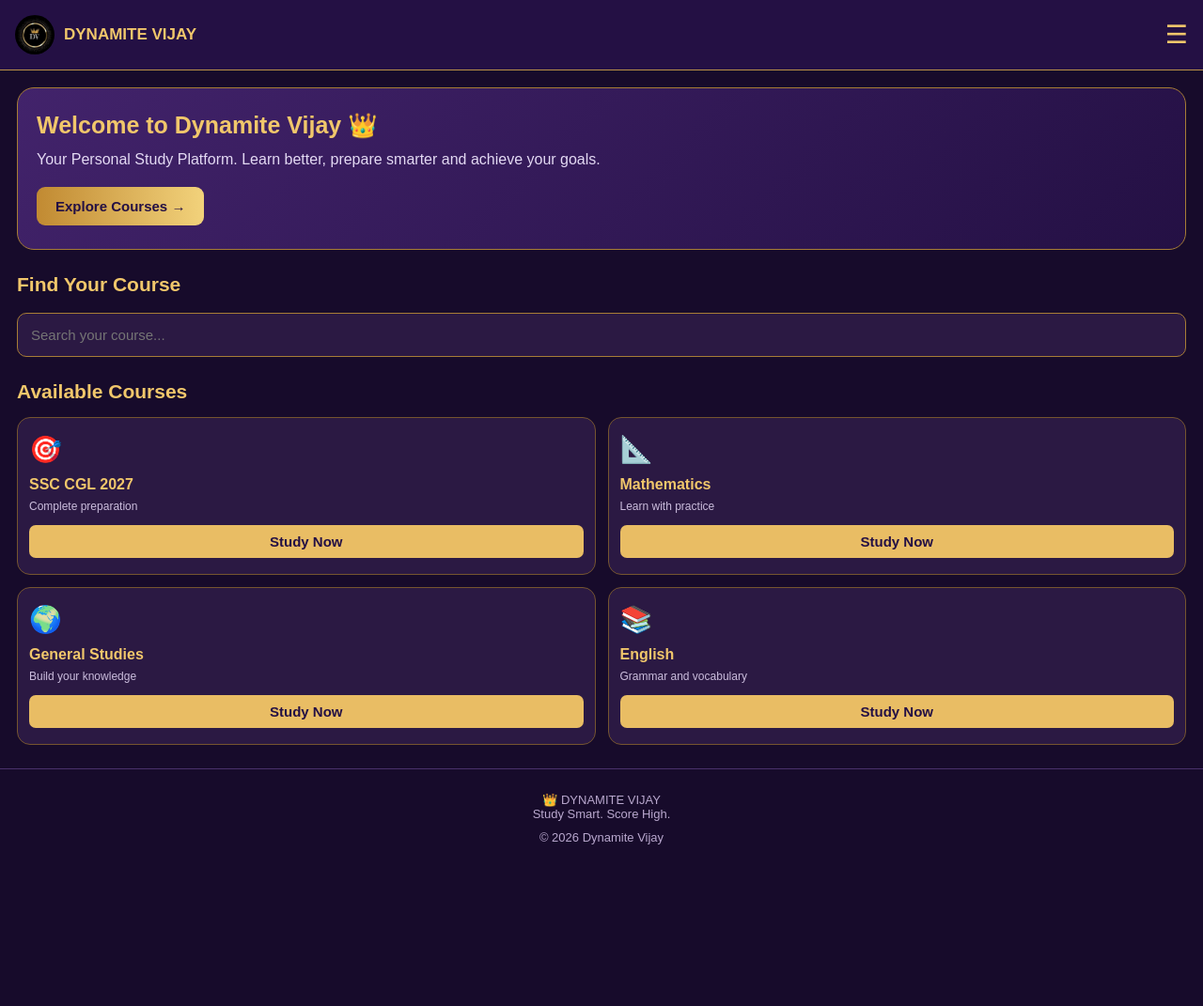
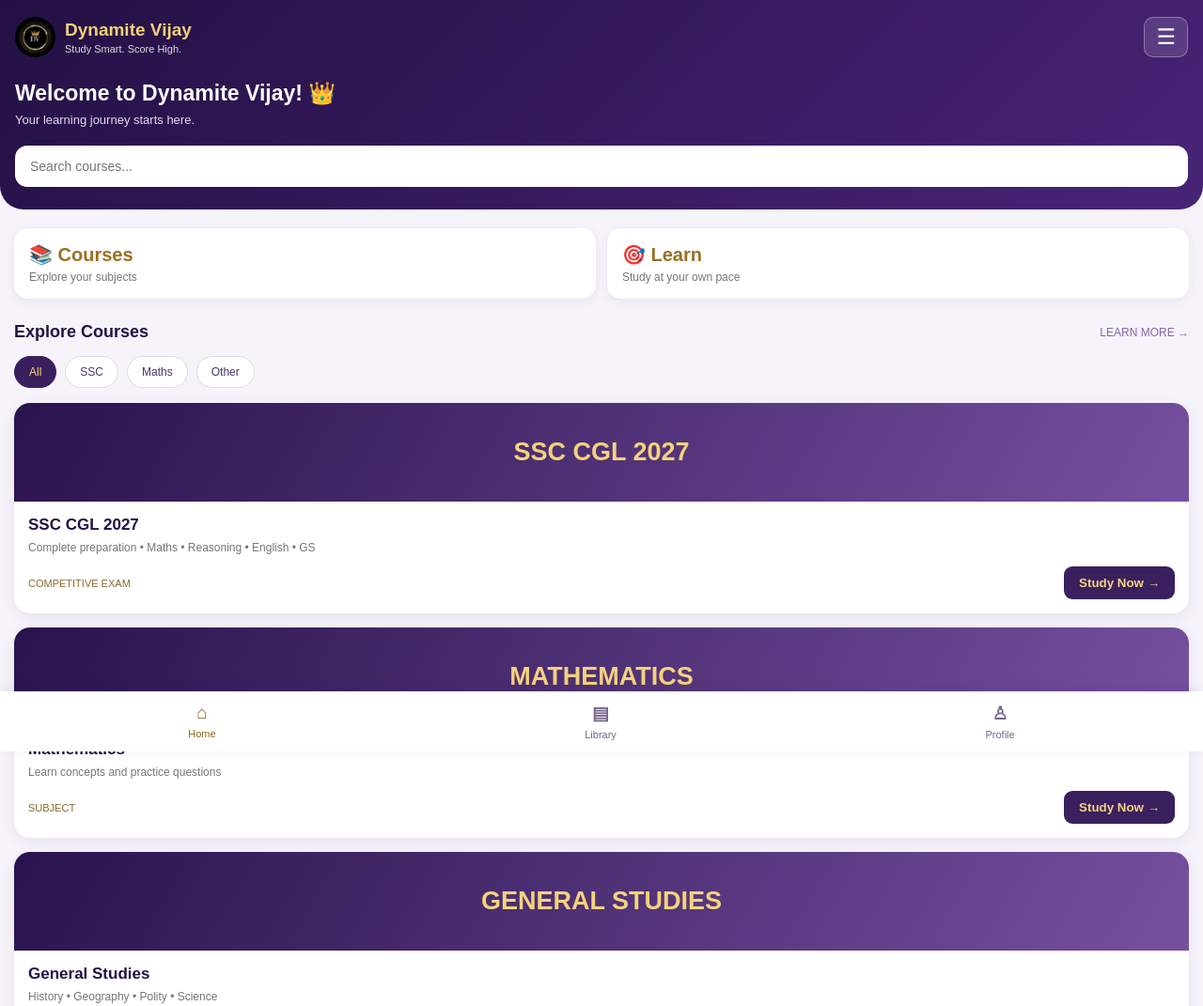
Before and after one commit to Vijay-byted/dynamite-vijay, a plain HTML site: page index.html in a window 1280 px wide. Shown: the top 1071 px of the page at 94% size. Before the commit the page ends 924 px from the top, so only its background shows below. Drawn offline with Linux system fonts and the light colour scheme.

Commit message:
Update index.html

```diff
--- a/index.html
+++ b/index.html
@@ -1,473 +1,354 @@
-
 <!DOCTYPE html>
 <html lang="en">
 <head>
 <meta charset="UTF-8">
 <meta name="viewport" content="width=device-width, initial-scale=1.0">
 <meta name="theme-color" content="#241044">
-  <meta name="description" content="Dynamite Vijay - Your Personal Study Platform">
 <link rel="manifest" href="./manifest.json">
 <title>Dynamite Vijay</title>
 
 <style>
-    * {
-      margin: 0;
-      padding: 0;
-      box-sizing: border-box;
-      font-family: Arial, sans-serif;
+*{margin:0;padding:0;box-sizing:border-box}
+body{
+  font-family:Arial,sans-serif;
+  background:#f6f3fb;
+  color:#241044;
+  padding-bottom:85px;
 }
-
-    body {
-      background: #170b2b;
-      color: white;
-      min-height: 100vh;
+header{
+  background:linear-gradient(135deg,#241044,#482477);
+  color:white;padding:18px 16px 24px;
+  border-radius:0 0 25px 25px;
 }
-
-    button {
-      cursor: pointer;
-      border: none;
-      font-size: 15px;
+.top{display:flex;align-items:center;justify-content:space-between}
+.brand{display:flex;align-items:center;gap:10px}
+.brand img{width:43px;height:43px;border-radius:50%;object-fit:cover}
+.brand h2{font-size:19px;color:#f3d27a}
+.brand small{display:block;color:#ddd;font-size:11px;margin-top:3px}
+.menu{
+  background:#ffffff20;border:1px solid #ffffff50;
+  color:white;font-size:23px;padding:7px 12px;border-radius:10px;
 }
-
-    /* Splash Screen */
-    #splash {
-      position: fixed;
-      inset: 0;
-      z-index: 1000;
-      background: linear-gradient(145deg, #170b2b, #38205d);
-      display: flex;
-      flex-direction: column;
-      align-items: center;
-      justify-content: center;
-      transition: opacity .5s ease;
+.welcome{margin-top:25px}
+.welcome h1{font-size:23px;margin-bottom:7px}
+.welcome p{font-size:13px;color:#e4d9f5}
+.search{margin-top:20px}
+.search input{
+  width:100%;padding:14px 16px;border:0;
+  border-radius:13px;font-size:14px;outline:none;
 }
-
-    #splash img {
-      width: 170px;
-      height: 170px;
-      object-fit: contain;
-      border-radius: 50%;
-      box-shadow: 0 0 35px #d5a64255;
+main{padding:20px 15px}
+.section-head{
+  display:flex;justify-content:space-between;
+  align-items:center;margin:8px 0 15px;
 }
-
-    #splash h1 {
-      color: #f1c76b;
-      margin-top: 22px;
-      font-size: 27px;
-      letter-spacing: 2px;
+.section-head h2{font-size:18px}
+.section-head span{font-size:12px;color:#8765ae}
+.stats{
+  display:grid;grid-template-columns:repeat(2,1fr);
+  gap:12px;margin-bottom:25px;
 }
-
-    #splash p {
-      color: #ddd0f4;
-      margin-top: 10px;
-      letter-spacing: 1px;
+.stat{
+  background:white;padding:16px;border-radius:15px;
+  box-shadow:0 3px 12px #24104410;
 }
-
-    .loader {
-      width: 35px;
-      height: 35px;
-      border: 3px solid #ffffff33;
-      border-top-color: #e8bd60;
-      border-radius: 50%;
-      margin-top: 35px;
-      animation: spin 1s linear infinite;
+.stat b{font-size:20px;color:#9a7020}
+.stat p{font-size:12px;color:#777;margin-top:5px}
+.filters{display:flex;gap:9px;overflow:auto;margin-bottom:16px}
+.filter{
+  white-space:nowrap;padding:9px 15px;border-radius:20px;
+  border:1px solid #ddd;background:white;color:#4b356b;
+  font-size:12px;
 }
-
-    @keyframes spin {
-      to { transform: rotate(360deg); }
+.filter.active{background:#39205d;color:#f5d47d;border-color:#39205d}
+.courses{display:grid;grid-template-columns:1fr;gap:15px}
+.course{
+  background:white;border-radius:17px;overflow:hidden;
+  box-shadow:0 4px 15px #24104412;
 }
-
-    /* Main App */
-    header {
-      background: #241044;
-      padding: 16px;
-      display: flex;
-      align-items: center;
-      justify-content: space-between;
-      border-bottom: 1px solid #b99148;
-      position: sticky;
-      top: 0;
-      z-index: 10;
+.course-banner{
+  height:105px;background:linear-gradient(120deg,#29134d,#7650a0);
+  display:flex;align-items:center;justify-content:center;
+  color:#f4d27c;font-size:27px;font-weight:bold;
 }
-
-    .brand {
-      display: flex;
-      align-items: center;
-      gap: 10px;
-      color: #f1c76b;
-      font-weight: bold;
-      font-size: 17px;
+.course-info{padding:15px}
+.course-info h3{font-size:17px;margin-bottom:7px}
+.course-info p{font-size:12px;color:#777;margin-bottom:13px}
+.course-bottom{display:flex;align-items:center;justify-content:space-between}
+.course-bottom small{color:#8b6b2d;font-size:11px}
+.study-btn{
+  background:#3a205e;color:#f5d47d;border:0;
+  padding:10px 16px;border-radius:9px;font-weight:bold;
 }
-
-    .brand img {
-      width: 42px;
-      height: 42px;
-      object-fit: contain;
-      border-radius: 50%;
+.gold-box{
+  background:linear-gradient(120deg,#39205d,#64418b);
+  color:white;padding:20px;border-radius:17px;margin:22px 0;
 }
-
-    .menu-btn {
-      color: #f1c76b;
-      background: transparent;
-      font-size: 27px;
+.gold-box h3{color:#f5d47d;margin-bottom:7px}
+.gold-box p{font-size:12px;color:#eee;line-height:1.5}
+.page{display:none}
+.page.active{display:block}
+.back{
+  border:0;background:#39205d;color:#f5d47d;
+  padding:10px 15px;border-radius:9px;margin-bottom:18px;
 }
-
-    .hero {
-      margin: 18px;
-      padding: 25px 20px;
-      border: 1px solid #a77d36;
-      border-radius: 18px;
-      background: linear-gradient(135deg, #42236b, #241044);
+.lecture{
+  background:white;padding:16px;border-radius:12px;
+  margin:10px 0;display:flex;justify-content:space-between;
+  align-items:center;font-size:14px;
 }
-
-    .hero h2 {
-      color: #f1c76b;
-      font-size: 25px;
-      margin-bottom: 10px;
+.lecture button{
+  background:#39205d;color:#f5d47d;border:0;
+  padding:8px 12px;border-radius:8px;
 }
-
-    .hero p {
-      color: #e3d9f3;
-      line-height: 1.5;
+.bottom{
+  position:fixed;bottom:0;left:0;width:100%;
+  background:white;display:flex;justify-content:space-around;
+  padding:12px 4px calc(12px + env(safe-area-inset-bottom));
+  box-shadow:0 -3px 15px #00000012;z-index:5;
 }
-
-    .hero button, .gold-btn {
-      background: linear-gradient(90deg, #c18a32, #f2d27b);
-      color: #241044;
-      font-weight: bold;
-      padding: 12px 20px;
-      border-radius: 9px;
-      margin-top: 17px;
+.bottom button{
+  border:0;background:none;color:#76668c;
+  font-size:11px;display:flex;flex-direction:column;
+  align-items:center;gap:5px;
 }
-
-    .section-title {
-      margin: 25px 18px 15px;
-      color: #f1c76b;
-      font-size: 21px;
+.bottom button strong{font-size:19px}
+.bottom button.active{color:#8b641d}
+.drawer-bg{
+  display:none;position:fixed;inset:0;background:#0008;z-index:10;
 }
-
-    .search {
-      margin: 18px;
+.drawer{
+  width:78%;max-width:300px;height:100%;
+  background:#241044;color:white;padding:25px 18px;
 }
-
-    .search input {
-      width: 100%;
-      padding: 14px;
-      border-radius: 10px;
-      border: 1px solid #a77d36;
-      background: #2b1943;
-      color: white;
-      outline: none;
-      font-size: 15px;
+.drawer img{width:65px;height:65px;border-radius:50%;margin-bottom:12px}
+.drawer h2{color:#f5d47d;font-size:19px;margin-bottom:5px}
+.drawer p{font-size:12px;color:#ddd;margin-bottom:25px}
+.drawer button{
+  display:block;width:100%;text-align:left;
+  background:#ffffff12;color:white;border:0;
+  padding:14px;margin:8px 0;border-radius:9px;
 }
-
-    .courses {
-      display: grid;
-      grid-template-columns: repeat(2, 1fr);
-      gap: 13px;
-      padding: 0 18px 25px;
-    }
-
-    .course {
-      background: #2b1943;
-      border: 1px solid #75552f;
-      border-radius: 14px;
-      padding: 17px 12px;
-      min-height: 145px;
-    }
-
-    .course .emoji {
-      font-size: 28px;
-      margin-bottom: 12px;
-    }
-
-    .course h3 {
-      color: #f1c76b;
-      font-size: 16px;
-      margin-bottom: 7px;
-    }
-
-    .course p {
-      color: #cbbddd;
-      font-size: 12px;
-    }
-
-    .course button {
-      background: #e9bd64;
-      color: #241044;
-      padding: 9px 12px;
-      border-radius: 7px;
-      font-weight: bold;
-      margin-top: 13px;
-      width: 100%;
-    }
-
-    /* Menu */
-    #drawer {
-      display: none;
-      position: fixed;
-      inset: 0;
-      z-index: 50;
-      background: #0009;
-    }
-
-    .drawer-content {
-      width: 78%;
-      max-width: 300px;
-      height: 100%;
-      background: #241044;
-      padding: 22px;
-      border-right: 1px solid #bd9145;
-    }
-
-    .drawer-content img {
-      width: 85px;
-      height: 85px;
-      object-fit: contain;
-      display: block;
-      margin: 15px auto;
-    }
-
-    .drawer-content h3 {
-      text-align: center;
-      color: #f1c76b;
-      margin-bottom: 25px;
-    }
-
-    .drawer-content button {
-      display: block;
-      width: 100%;
-      text-align: left;
-      padding: 14px 10px;
-      margin: 5px 0;
-      border-radius: 8px;
-      background: transparent;
-      color: white;
-    }
-
-    .drawer-content button:hover {
-      background: #49316b;
-    }
-
-    /* Pages */
-    #details {
-      display: none;
-      padding: 20px;
-    }
-
-    #details h2 {
-      color: #f1c76b;
-      margin-bottom: 15px;
-    }
-
-    .detail-card {
-      background: #2b1943;
-      padding: 17px;
-      border: 1px solid #75552f;
-      border-radius: 12px;
-      margin: 12px 0;
-    }
-
-    .detail-card h3 {
-      color: #f1c76b;
-      margin-bottom: 8px;
-    }
-
-    .back-btn {
-      background: #49316b;
-      color: white;
-      padding: 10px 17px;
-      border-radius: 8px;
-      margin-bottom: 20px;
-    }
-
-    footer {
-      text-align: center;
-      padding: 25px 15px;
-      color: #b9a8ce;
-      border-top: 1px solid #49316b;
-      font-size: 13px;
-    }
-
-    @media (max-width: 350px) {
-      .courses { grid-template-columns: 1fr; }
-    }
+.drawer-bg.show{display:block}
+.empty{display:none;text-align:center;color:#777;padding:25px}
+footer{text-align:center;font-size:11px;color:#999;padding:20px}
 </style>
 </head>
 
 <body>
 
-  <!-- Splash Screen -->
-  <div id="splash">
-    <img src="./icon.png" alt="Dynamite Vijay Logo">
-    <h1>DYNAMITE VIJAY</h1>
-    <p>Study Smart. Score High.</p>
-    <div class="loader"></div>
+<header>
+  <div class="top">
+    <div class="brand">
+      <img src="./icon.png" alt="Logo">
+      <div>
+        <h2>Dynamite Vijay</h2>
+        <small>Study Smart. Score High.</small>
+      </div>
+    </div>
+    <button class="menu" onclick="openMenu()">☰</button>
   </div>
 
-  <!-- Header -->
-  <header>
-    <div class="brand">
-      <img src="./icon.png" alt="DV Logo">
-      <span>DYNAMITE VIJAY</span>
+  <div class="welcome">
+    <h1>Welcome to Dynamite Vijay! 👑</h1>
+    <p>Your learning journey starts here.</p>
   </div>
-    <button class="menu-btn" onclick="toggleMenu()">☰</button>
-  </header>
-
-  <!-- Home -->
-  <main id="home">
-    <section class="hero">
-      <h2>Welcome to Dynamite Vijay 👑</h2>
-      <p>Your Personal Study Platform. Learn better, prepare smarter and achieve your goals.</p>
-      <button onclick="showCourses()">Explore Courses →</button>
-    </section>
-
-    <h2 class="section-title">Find Your Course</h2>
 
   <div class="search">
     <input id="searchInput" type="search"
-        placeholder="Search your course..."
-        oninput="searchCourses()">
+      placeholder="Search courses..." oninput="searchCourses()">
+  </div>
+</header>
+
+<main>
+  <section id="homePage" class="page active">
+
+    <div class="stats">
+      <div class="stat">
+        <b>📚 Courses</b>
+        <p>Explore your subjects</p>
+      </div>
+      <div class="stat">
+        <b>🎯 Learn</b>
+        <p>Study at your own pace</p>
+      </div>
     </div>
 
-    <h2 class="section-title">Available Courses</h2>
+    <div class="section-head">
+      <h2>Explore Courses</h2>
+      <span>LEARN MORE →</span>
+    </div>
+
+    <div class="filters">
+      <button class="filter active" onclick="filterCourses('all',this)">All</button>
+      <button class="filter" onclick="filterCourses('ssc',this)">SSC</button>
+      <button class="filter" onclick="filterCourses('maths',this)">Maths</button>
+      <button class="filter" onclick="filterCourses('other',this)">Other</button>
+    </div>
 
     <div class="courses" id="courseList">
-      <div class="course" data-name="ssc cgl 2027">
-        <div class="emoji">🎯</div>
+
+      <div class="course" data-category="ssc">
+        <div class="course-banner">SSC CGL 2027</div>
+        <div class="course-info">
           <h3>SSC CGL 2027</h3>
-        <p>Complete preparation</p>
-        <button onclick="openCourse('SSC CGL 2027')">Study Now</button>
+          <p>Complete preparation • Maths • Reasoning • English • GS</p>
+          <div class="course-bottom">
+            <small>COMPETITIVE EXAM</small>
+            <button class="study-btn" onclick="openCourse('SSC CGL 2027')">Study Now →</button>
+          </div>
+        </div>
       </div>
 
-      <div class="course" data-name="mathematics maths">
-        <div class="emoji">📐</div>
+      <div class="course" data-category="maths">
+        <div class="course-banner">MATHEMATICS</div>
+        <div class="course-info">
           <h3>Mathematics</h3>
-        <p>Learn with practice</p>
-        <button onclick="openCourse('Mathematics')">Study Now</button>
+          <p>Learn concepts and practice questions</p>
+          <div class="course-bottom">
+            <small>SUBJECT</small>
+            <button class="study-btn" onclick="openCourse('Mathematics')">Study Now →</button>
+          </div>
+        </div>
       </div>
 
-      <div class="course" data-name="general studies gs">
-        <div class="emoji">🌍</div>
+      <div class="course" data-category="other">
+        <div class="course-banner">GENERAL STUDIES</div>
+        <div class="course-info">
           <h3>General Studies</h3>
-        <p>Build your knowledge</p>
-        <button onclick="openCourse('General Studies')">Study Now</button>
+          <p>History • Geography • Polity • Science</p>
+          <div class="course-bottom">
+            <small>SUBJECT</small>
+            <button class="study-btn" onclick="openCourse('General Studies')">Study Now →</button>
+          </div>
+        </div>
       </div>
 
-      <div class="course" data-name="english">
-        <div class="emoji">📚</div>
+      <div class="course" data-category="other">
+        <div class="course-banner">ENGLISH</div>
+        <div class="course-info">
           <h3>English</h3>
-        <p>Grammar and vocabulary</p>
-        <button onclick="openCourse('English')">Study Now</button>
+          <p>Grammar • Vocabulary • Comprehension</p>
+          <div class="course-bottom">
+            <small>SUBJECT</small>
+            <button class="study-btn" onclick="openCourse('English')">Study Now →</button>
           </div>
         </div>
-  </main>
-
-  <!-- Course Details -->
-  <section id="details">
-    <button class="back-btn" onclick="goHome()">← Back to Home</button>
-    <h2 id="courseTitle">Course</h2>
-    <p style="color:#cbbddd; margin-bottom:20px;">
-      Select a subject to continue your studies.
-    </p>
-
-    <div class="detail-card">
-      <h3>📺 Video Lectures</h3>
-      <p>Video lectures will appear here after they are added by the Admin.</p>
       </div>
 
-    <div class="detail-card">
-      <h3>📄 Study PDFs</h3>
-      <p>PDF notes and study materials will appear here after they are added by the Admin.</p>
+    </div>
+    <div class="empty" id="emptyMessage">No courses found.</div>
+
+    <div class="gold-box">
+      <h3>✨ Keep Learning, Keep Growing!</h3>
+      <p>Consistency is the key to success. Make every day a learning day.</p>
     </div>
   </section>
 
-  <!-- Side Menu -->
-  <div id="drawer" onclick="closeMenu(event)">
-    <div class="drawer-content">
-      <img src="./icon.png" alt="DV Logo">
-      <h3>DYNAMITE VIJAY</h3>
-      <button onclick="goHome()">🏠 Home</button>
-      <button onclick="showCourses()">📚 My Courses</button>
-      <button onclick="showMessage('Downloads')">⬇ Downloads</button>
-      <button onclick="showMessage('Notifications')">🔔 Notifications</button>
-      <button onclick="showMessage('About')">ℹ About</button>
-      <button onclick="showMessage('Support')">💬 Support</button>
+  <section id="coursePage" class="page">
+    <button class="back" onclick="goHome()">← Back to Home</button>
+    <div class="section-head">
+      <h2 id="courseTitle">Course</h2>
+    </div>
+    <div class="gold-box">
+      <h3>Welcome to your course!</h3>
+      <p>Chapters and lectures will appear here when the owner adds study material.</p>
+    </div>
+    <h3 style="margin:20px 0 12px">📖 Course Content</h3>
+    <div class="lecture">Chapter 1 – Introduction <span>🔒</span></div>
+    <div class="lecture">Chapter 2 – Concepts <span>🔒</span></div>
+    <div class="lecture">Chapter 3 – Practice <span>🔒</span></div>
+  </section>
+
+  <section id="libraryPage" class="page">
+    <h2 style="margin-bottom:15px">📚 My Library</h2>
+    <p style="color:#777;font-size:13px">Your enrolled courses will appear here.</p>
+  </section>
+
+  <section id="profilePage" class="page">
+    <h2 style="margin-bottom:15px">👤 My Profile</h2>
+    <div class="gold-box">
+      <h3>Dynamite Vijay Student</h3>
+      <p>Student access is open. No student login required.</p>
+    </div>
+    <p style="font-size:13px">App Version: 1.0</p>
+  </section>
+</main>
+
+<div class="bottom">
+  <button class="active" onclick="showPage('homePage',this)">
+    <strong>⌂</strong>Home
+  </button>
+  <button onclick="showPage('libraryPage',this)">
+    <strong>▤</strong>Library
+  </button>
+  <button onclick="showPage('profilePage',this)">
+    <strong>♙</strong>Profile
+  </button>
+</div>
+
+<div class="drawer-bg" id="drawerBg" onclick="closeMenu(event)">
+  <div class="drawer" onclick="event.stopPropagation()">
+    <img src="./icon.png" alt="Logo">
+    <h2>Dynamite Vijay</h2>
+    <p>Study Smart. Score High.</p>
+    <button onclick="goHome();closeMenu()">⌂ Home</button>
+    <button onclick="showPage('libraryPage');closeMenu()">📚 My Library</button>
+    <button onclick="showPage('profilePage');closeMenu()">👤 My Profile</button>
+    <button onclick="alert('Notifications will be available in a future update.')">🔔 Notifications</button>
+    <button onclick="alert('Owner Admin Panel will be added in the next development stage.')">⚙ Owner Admin Panel</button>
     <button onclick="closeMenu()">✕ Close Menu</button>
   </div>
 </div>
 
-  <footer>
-    <p>👑 DYNAMITE VIJAY</p>
-    <p>Study Smart. Score High.</p>
-    <p style="margin-top:10px;">© 2026 Dynamite Vijay</p>
-  </footer>
+<footer>© 2026 Dynamite Vijay • Study Smart. Score High.</footer>
 
 <script>
-    // Splash screen: show for 2 seconds
-    window.addEventListener("load", function() {
-      setTimeout(function() {
-        const splash = document.getElementById("splash");
-        splash.style.opacity = "0";
-        setTimeout(() => splash.style.display = "none", 500);
-      }, 2000);
-    });
-
-    function openCourse(name) {
-      document.getElementById("home").style.display = "none";
-      document.getElementById("details").style.display = "block";
-      document.getElementById("courseTitle").textContent = name;
-      window.scrollTo(0, 0);
+function openMenu(){
+  document.getElementById('drawerBg').classList.add('show');
 }
-
-    function goHome() {
-      document.getElementById("details").style.display = "none";
-      document.getElementById("home").style.display = "block";
-      closeMenu();
-      window.scrollTo(0, 0);
-    }
-
-    function showCourses() {
-      goHome();
-      document.querySelector(".section-title").scrollIntoView({
-        behavior: "smooth"
-      });
-    }
-
-    function toggleMenu() {
-      document.getElementById("drawer").style.display = "block";
-    }
-
-    function closeMenu(event) {
-      if (!event || event.target.id === "drawer" ||
-          event.target.tagName === "BUTTON") {
-        document.getElementById("drawer").style.display = "none";
+function closeMenu(e){
+  if(!e || e.target.id==='drawerBg' || e.target.tagName==='BUTTON'){
+    document.getElementById('drawerBg').classList.remove('show');
   }
 }
-
-    function showMessage(name) {
-      closeMenu();
-      alert(name + " section will be available soon.");
+function showPage(page,button){
+  document.querySelectorAll('.page').forEach(p=>p.classList.remove('active'));
+  document.getElementById(page).classList.add('active');
+  document.querySelectorAll('.bottom button').forEach(b=>b.classList.remove('active'));
+  if(button) button.classList.add('active');
+  window.scrollTo(0,0);
 }
-
-    function searchCourses() {
-      const value = document.getElementById("searchInput")
-        .value.toLowerCase();
-
-      document.querySelectorAll(".course").forEach(course => {
-        course.style.display =
-          course.dataset.name.includes(value) ? "block" : "none";
+function goHome(){
+  showPage('homePage',document.querySelector('.bottom button'));
+}
+function openCourse(name){
+  document.getElementById('courseTitle').textContent=name;
+  showPage('coursePage');
+}
+function filterCourses(category,button){
+  document.querySelectorAll('.filter').forEach(b=>b.classList.remove('active'));
+  button.classList.add('active');
+  document.querySelectorAll('.course').forEach(course=>{
+    course.style.display=(category==='all'||course.dataset.category===category)?'block':'none';
   });
+  document.getElementById('emptyMessage').style.display='none';
 }
-
-    // PWA service worker
-    if ("serviceWorker" in navigator) {
-      window.addEventListener("load", () => {
-        navigator.serviceWorker.register("./sw.js")
-          .catch(error => console.log("Service worker:", error));
+function searchCourses(){
+  const query=document.getElementById('searchInput').value.toLowerCase();
+  let count=0;
+  document.querySelectorAll('.course').forEach(course=>{
+    const match=course.innerText.toLowerCase().includes(query);
+    course.style.display=match?'block':'none';
+    if(match) count++;
+  });
+  document.getElementById('emptyMessage').style.display=count?'none':'block';
+}
+if('serviceWorker' in navigator){
+  window.addEventListener('load',()=>{
+    navigator.serviceWorker.register('./sw.js').catch(()=>{});
   });
 }
 </script>
-
 </body>
 </html>
```
Lines whose indentation alone changed are shown as unchanged.
